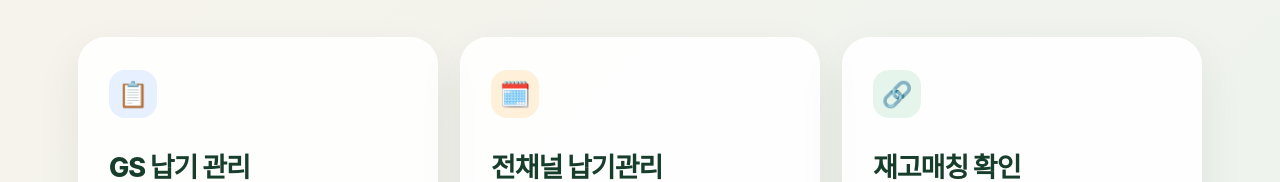
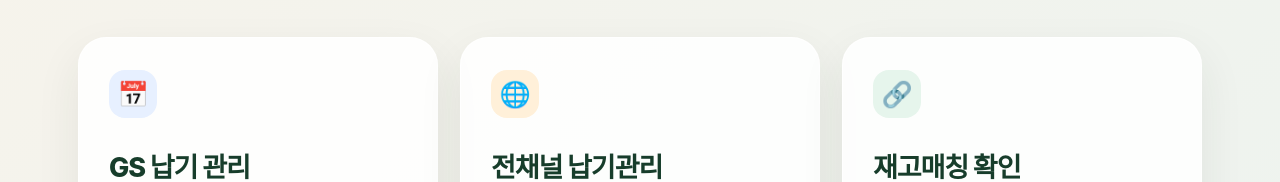
Before and after one commit to forestfit-cloud/forestfit-gs-penalty, a plain HTML site: page index.html in a window 1280 px wide. Shown: the part 285-467 px from the top of the page. Drawn offline with Linux system fonts and the light colour scheme.

Commit message:
Update index.html

```diff
--- a/index.html
+++ b/index.html
@@ -161,13 +161,13 @@
 
     <section class="grid">
       <a class="card" href="gs.html">
-        <div class="icon">📋</div>
+        <div class="icon">📅</div>
         <h2>GS 납기 관리</h2>
         <span>GS 패널티 · 납기일 자동 계산</span>
       </a>
 
       <a class="card" href="#">
-        <div class="icon">🗓️</div>
+        <div class="icon">🌐</div>
         <h2>전채널 납기관리</h2>
         <span>전 채널 입고일 · 출고준수일 관리</span>
       </a>
```
